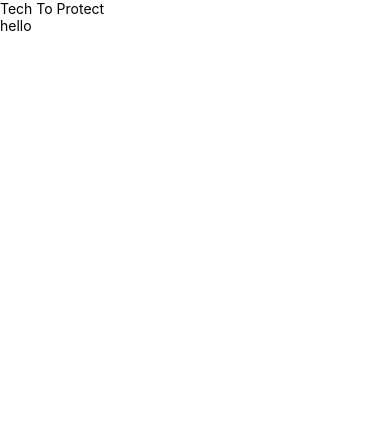
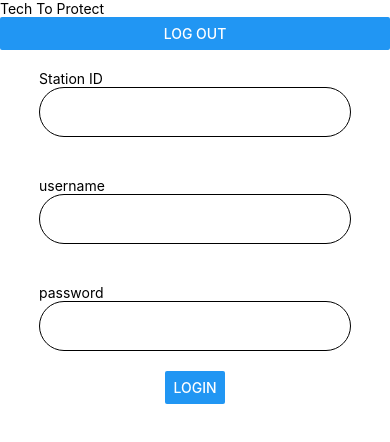
Before and after one commit to Inzurriaga/protect-app, a React Native app: screen / in a window 390 px wide. Shown: the top 442 px of the page. Built offline with nearby package versions, Linux system fonts and the light colour scheme.

Commit message:
login structure

```diff
--- a/src/action/index.js
+++ b/src/action/index.js
@@ -1,4 +1,4 @@
-const toggleLogin = (bool) => ({
+export const toggleLogin = (bool) => ({
   type: "LOGIN",
   bool
 })
--- a/src/component/app/App.js
+++ b/src/component/app/App.js
@@ -11,6 +11,7 @@
 import { Provider } from "react-redux";
 import { createStore } from "redux";
 import Header from "../header/Header";
+import Login from "../login/Login";
 import { rootReducer } from "../../reducer/rootReducer"
 
 const store = createStore( rootReducer )
@@ -23,9 +24,7 @@
       <Fragment>
         <SafeAreaView>
           <Header />
-          <View>
-            <Text>hello</Text>
-          </View>
+          <Login />
         </SafeAreaView>
       </Fragment>
     </Provider>
--- a/src/component/header/Header.js
+++ b/src/component/header/Header.js
@@ -1,7 +1,7 @@
 import React, { Fragment, Component } from "react";
 import { connect } from "react-redux";
 import { View, Text, Button } from "react-native";
-import { toggleLogin } from "../../action";
+import { toggleLogin } from "../../action/index.js";
 
 export class Header extends Component {
   constructor() {
@@ -12,9 +12,7 @@
   }
 
   loginOut = () => {
-    this.setState({
-      login: false
-    })
+    this.props.toggleLogin(false)
   }
 
   render() {
@@ -37,4 +35,4 @@
   toggleLogin: bool => dispatch(toggleLogin(bool))
 })
 
-export default connect()(Header)
+export default connect(mapStateToProps, mapDispatchToProps)(Header)
--- a/src/component/login/Login.js
+++ b/src/component/login/Login.js
@@ -2,5 +2,65 @@
 
 import {
   View,
-  Text
+  Text,
+  TextInput,
+  Button,
+  SafeAreaView,
+  StyleSheet,
+  Dimensions
 } from "react-native";
+
+const width = Dimensions.get("window").width;
+const height = Dimensions.get("window").height;
+
+export default class Login extends Component {
+  constructor() {
+    super();
+    this.state = {
+      test: "hello world"
+    }
+  }
+
+  render() {
+    return(
+      <Fragment>
+        <SafeAreaView style={styles.login}>
+          <View style={styles.inputForm}>
+            <Text>Station ID</Text>
+            <TextInput style={styles.input}/>
+          </View>
+          <View style={styles.inputForm}>
+            <Text>username</Text>
+            <TextInput style={styles.input}/>
+          </View>
+          <View style={styles.inputForm}>
+            <Text>password</Text>
+            <TextInput style={styles.input}/>
+          </View>
+          <Button title="Login"/>
+        </SafeAreaView>
+      </Fragment>
+    )
+  }
+}
+
+const styles = StyleSheet.create({
+  login: {
+    display: "flex",
+    alignItems: "center",
+  },
+  inputForm: {
+    marginTop: 20,
+    marginBottom: 20,
+  },
+  input: {
+    backgroundColor: "#FFFFFF",
+    borderColor: "#000000",
+    borderStyle: "solid",
+    borderWidth: 1,
+    borderRadius: 25,
+    height: 50,
+    width: width * .8,
+    padding: 10
+  },
+});
--- a/src/reducer/login.js
+++ b/src/reducer/login.js
@@ -1,4 +1,4 @@
-export const login = (state = false, action) => {
+export const login = (state = true, action) => {
   switch(action.type) {
     case "LOGIN":
       return action.bool;
```
